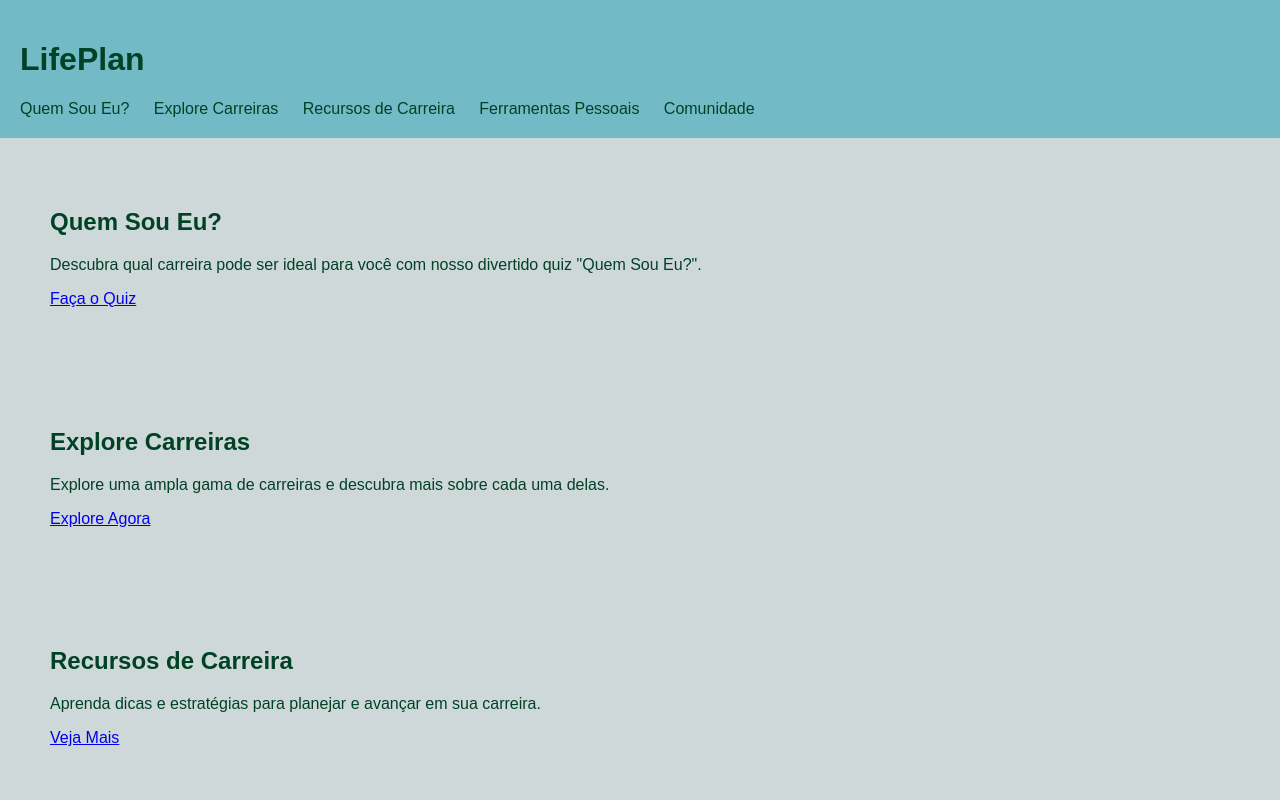
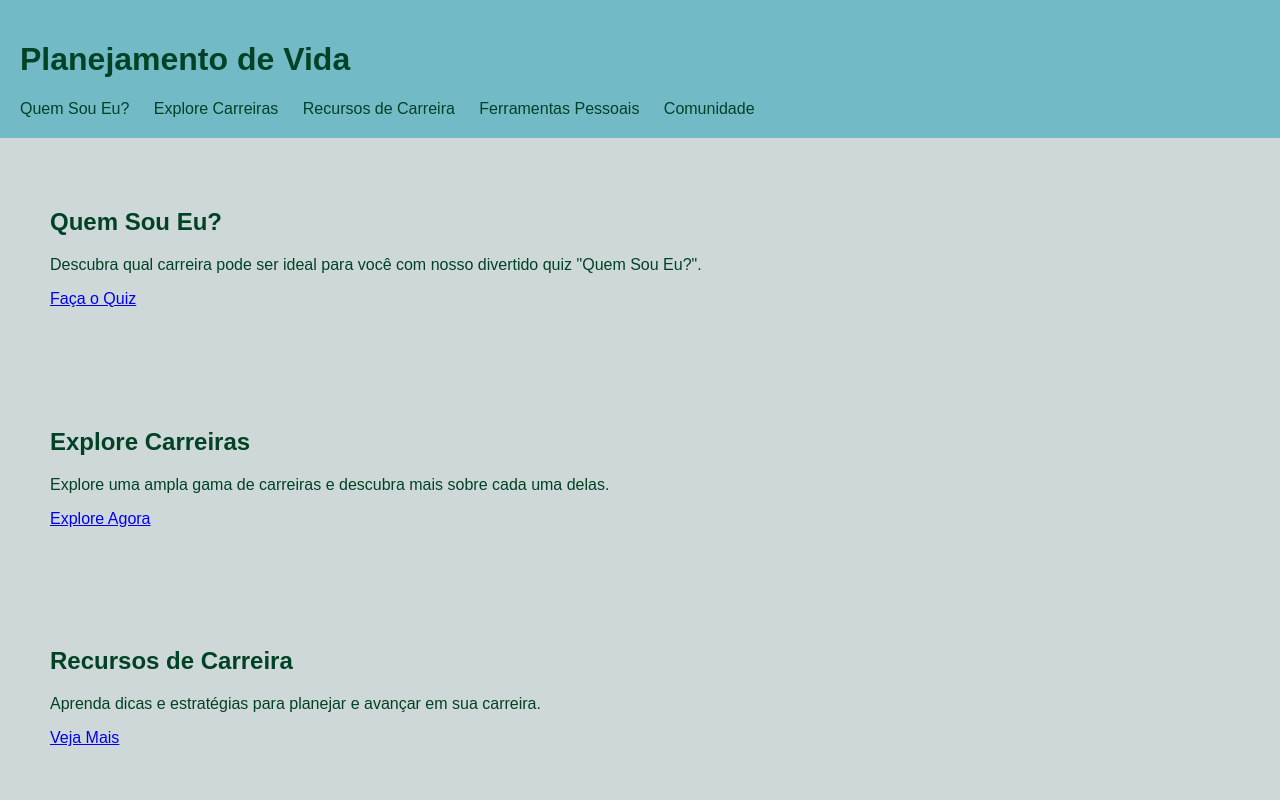
Before and after one commit to giovanaakf/prova-1, a plain HTML site: page prova/PROVA.HTML in a window 1280 px wide. Shown: the top 800 px of the page. Drawn offline with Linux system fonts and the light colour scheme.

Commit message:
Add files via upload

```diff
--- a/prova/PROVA.HTML
+++ b/prova/PROVA.HTML
@@ -4,11 +4,11 @@
     <meta charset="UTF-8">
     <meta name="viewport" content="width=device-width, initial-scale=1.0">
     <link rel="stylesheet" href="css/prova.css">
-    <title>LifePlan - Planejamento de Vida</title>
+    <title>Planejamento de Vida</title>
 </head>
 <body>
     <header>
-        <h1>LifePlan</h1>
+        <h1>Planejamento de Vida</h1>
         <nav>
             <ul>
                 <li><a href="gfy.html">Quem Sou Eu?</a></li>
```
